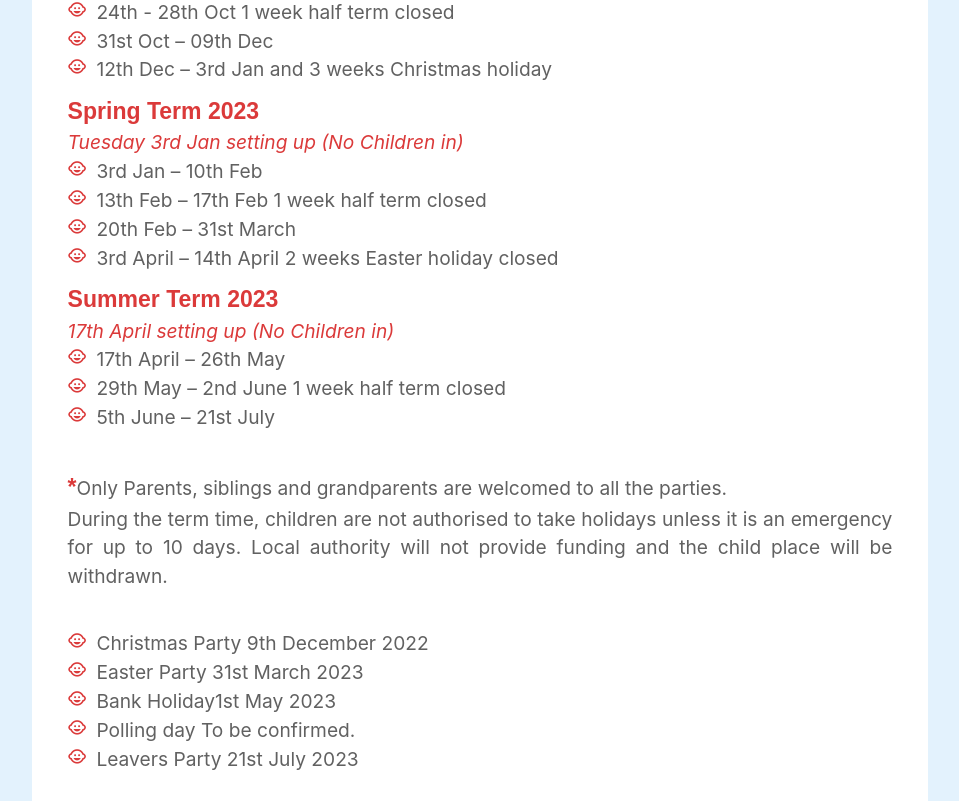
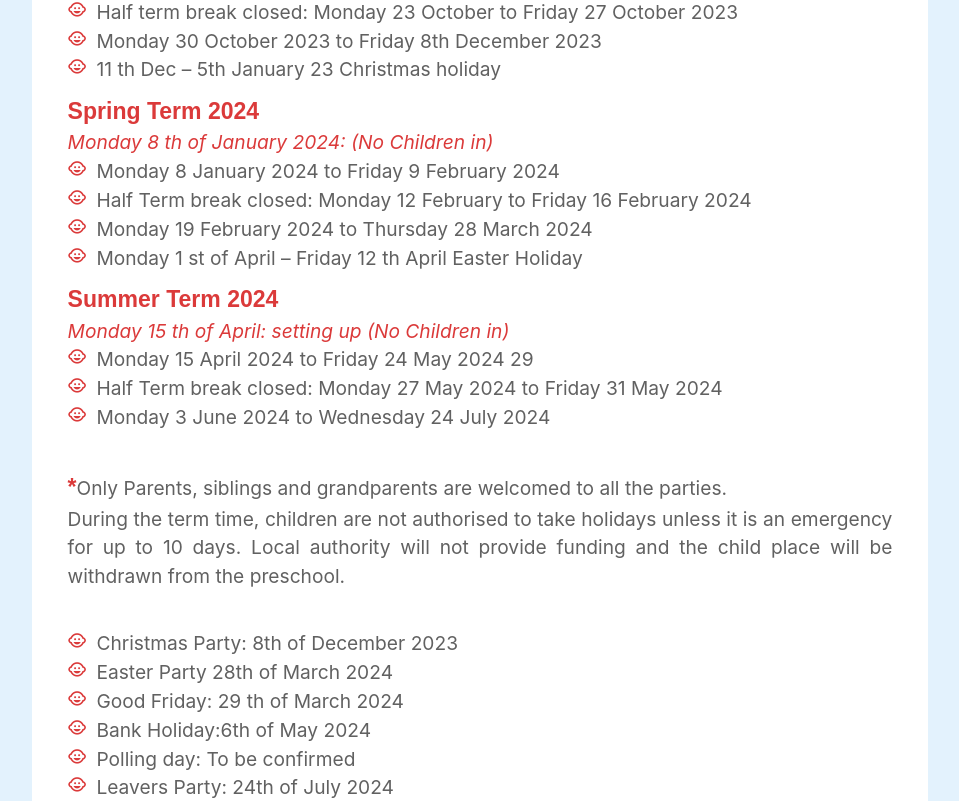
Before and after one commit to rajgthub/appdevdep, a React (Create React App) app: page /Termdates in a window 1280 px wide. Shown: the part 611-1412 px from the top of the page, without its empty margins (160-1119 px from the left). Built offline with nearby package versions, Linux system fonts and the light colour scheme.

Commit message:
Added term datas for 23 and 24.

```diff
--- /dev/null
+++ b/src/components/TermDates2023.js
@@ -0,0 +1,94 @@
+import React from "react"
+const TermDates2023 = () => (
+  <>
+    <h5 className="blue-text text-lighten-2">
+      Term dates for next academic year (Sept 2023 - July 2024)
+    </h5>
+    <span className="termDates-header">Autumn Term 2023</span>
+    <br />
+    <i>Wednesday 6th of September: Setting up ( No children in )</i>
+    <ul className=" list grey-text text-darken-2">
+      <li>
+        <i className=" tiny material-icons">child_care</i>5Wednesday 6 th of Sep - Friday 20 October 2023{" "}
+      </li>
+      <li>
+        <i className=" tiny material-icons">child_care</i>Half term break closed: Monday 23 October to Friday 27 October 2023
+      </li>
+      <li>
+        <i className=" tiny material-icons">child_care</i>Monday 30 October 2023 to Friday 8th December 2023
+      </li>
+      <li>
+        <i className=" tiny material-icons">child_care</i>11 th Dec – 5th January 23 Christmas holiday
+      </li>
+    </ul>
+    <span className="termDates-header">Spring Term 2024</span>
+    <br />
+    <i>Monday 8 th of January 2024: (No Children in)</i>
+    <ul className=" list grey-text text-darken-2">
+      <li>
+        <i className=" tiny material-icons">child_care</i>Monday 8 January 2024 to Friday 9 February 2024
+      </li>
+      <li>
+        <i className=" tiny material-icons">child_care</i>Half Term break closed: Monday 12 February to Friday 16 February 2024
+      </li>
+      <li>
+        <i className=" tiny material-icons">child_care</i>Monday 19 February 2024 to Thursday 28 March 2024
+      </li>
+      <li>
+        <i className=" tiny material-icons">child_care</i>Monday 1 st of April – Friday 12 th April Easter Holiday
+      </li>
+    </ul>
+    <span className="termDates-header">Summer Term 2024</span>
+    <br />
+    <i>Monday 15 th of April: setting up (No Children in)</i>
+    <ul className=" list grey-text text-darken-2">
+      <li>
+        <i className=" tiny material-icons">child_care</i>Monday 15 April 2024 to Friday 24 May 2024 29
+      </li>
+      <li>
+        <i className=" tiny material-icons">child_care</i>Half Term break closed: Monday 27 May 2024 to Friday 31 May 2024
+      </li>
+      <li>
+        <i className=" tiny material-icons">child_care</i>Monday 3 June 2024 to Wednesday 24 July 2024
+      </li>
+    </ul>
+    <br />
+    <p className="grey-text text-darken-2">
+      <span className="termDates-header">*</span>
+      Only Parents, siblings and grandparents are welcomed to all the parties.
+      <br />
+      During the term time, children are not authorised to take
+      holidays unless it is an emergency for up to 10 days. Local
+      authority will not provide funding and the child place will be
+      withdrawn from the preschool.
+    </p>
+    <br />
+    <ul className=" list grey-text text-darken-2">
+      <li>
+        <i className=" tiny material-icons">child_care</i>Christmas Party:
+        <span> </span>8th of December 2023
+      </li>
+      <li>
+        <i className=" tiny material-icons">child_care</i>Easter Party
+        <span> </span>28th of March 2024
+      </li>
+      <li>
+        <i className=" tiny material-icons">child_care</i>Good Friday:
+        <span> </span>29 th of March 2024
+      </li>
+      <li>
+        <i className=" tiny material-icons">child_care</i>Bank Holiday:
+        <span>6th of May 2024 </span>
+      </li>
+      <li>
+        <i className=" tiny material-icons">child_care</i>Polling day:
+        <span> </span>To be confirmed
+      </li>
+      <li>
+        <i className=" tiny material-icons">child_care</i>Leavers Party:
+        <span> </span>24th of July 2024
+      </li>
+    </ul>
+  </>
+)
+export { TermDates2023 as default }
--- a/src/components/Termdates.js
+++ b/src/components/Termdates.js
@@ -1,11 +1,11 @@
 import React from "react"
 import VacancyAlert from './VacancyAlert'
-import TermDates2022 from "./TermDates2022"
+import TermDates2023 from "./TermDates2023"
 const Termdates = () => {
   return (
     <div className='col s12 homeWrapper'>
      <VacancyAlert />
-     <TermDates2022 />
+     <TermDates2023 />
     </div>
   )
 }
```
Also changed, not shown: package.json (+5 -5 lines), 1 other file (tests, documents, lock files or other folders).
